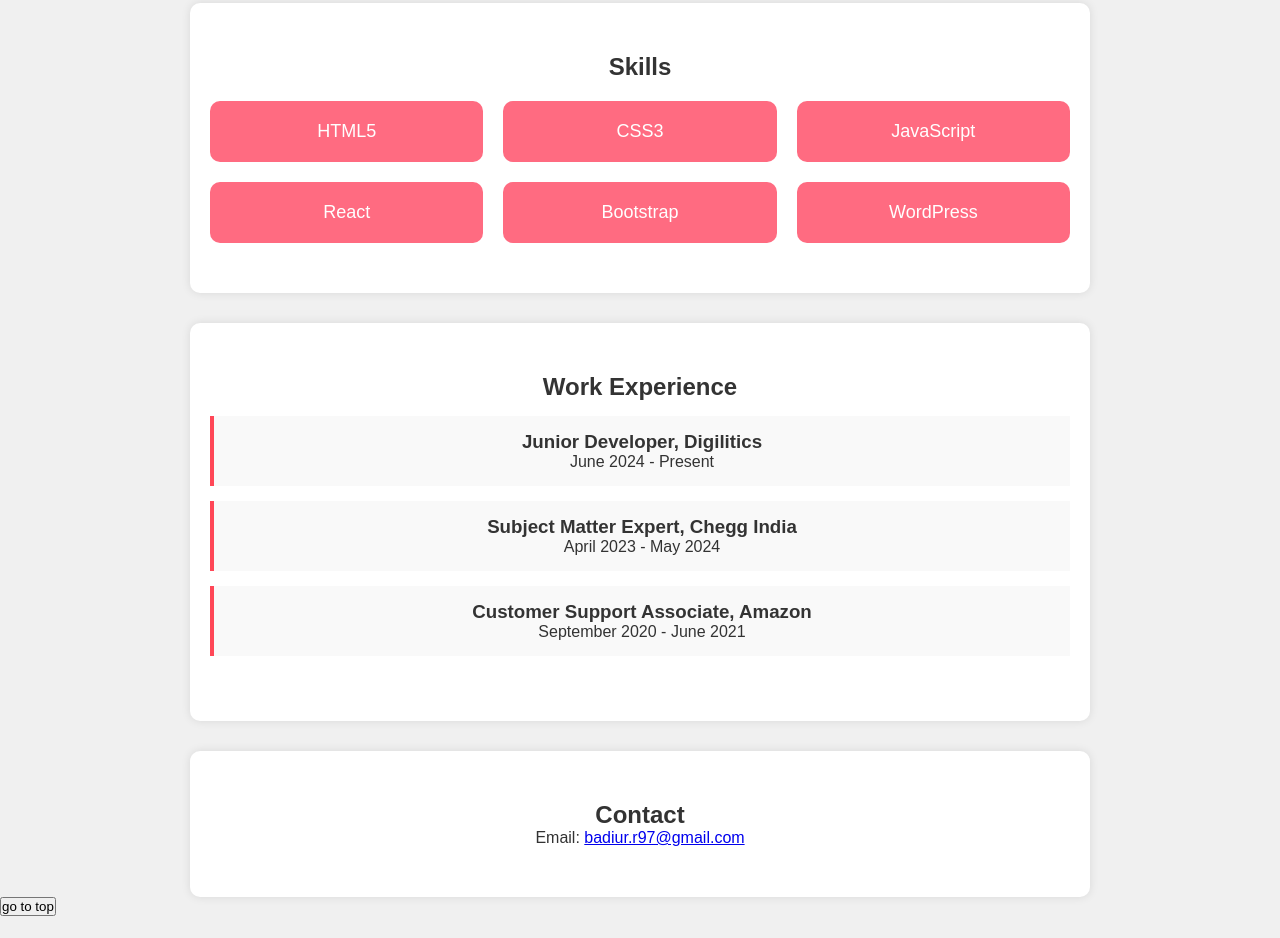
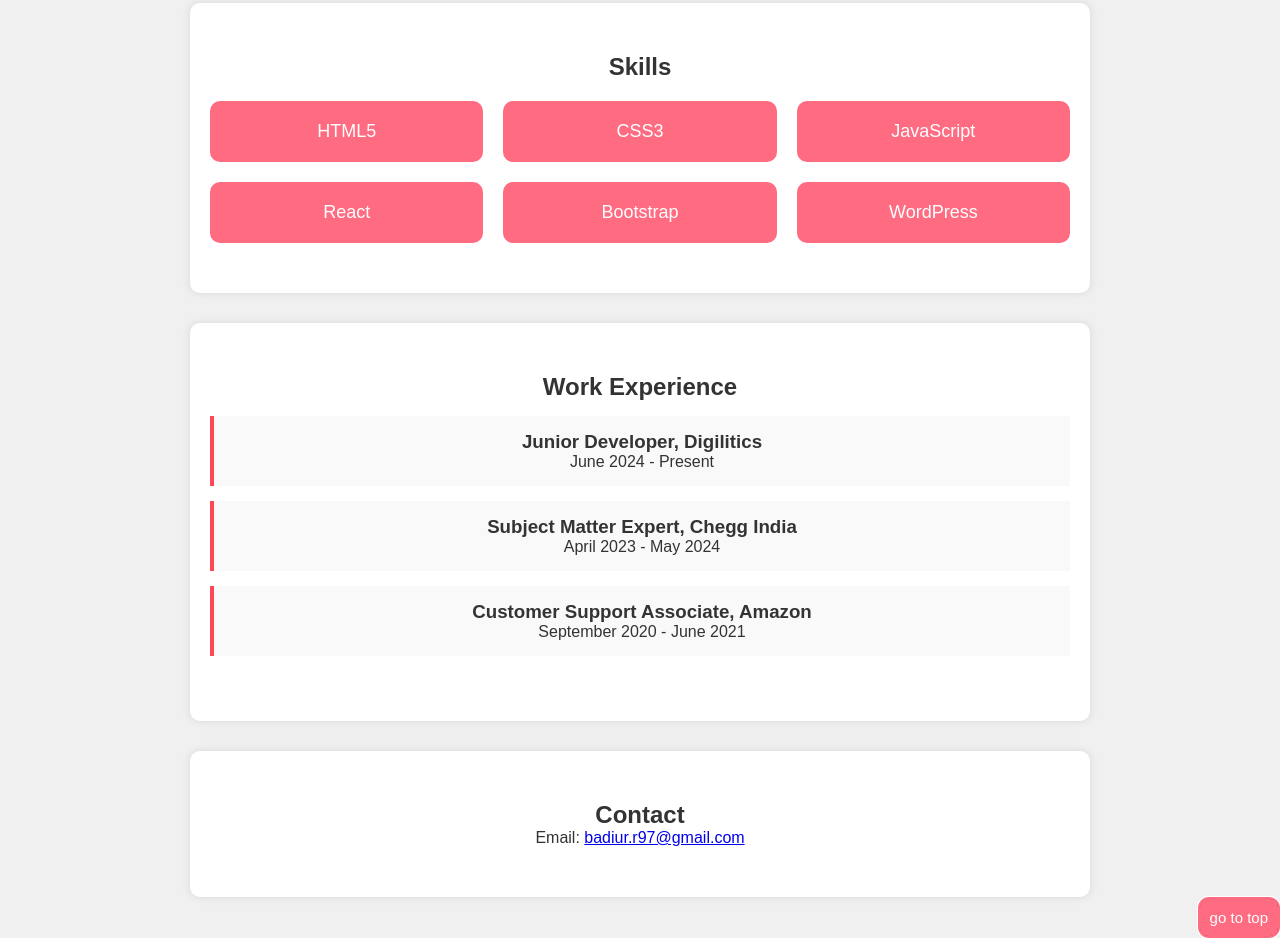
Before and after one commit to MohammedBadiurRahman/my-portfolio, a plain HTML site: page index.html in a window 1280 px wide. Shown: the part 1021-1959 px from the top of the page. Before the commit the page ends 1937 px from the top, so only its background shows below. Drawn offline with Linux system fonts and the light colour scheme.

Commit message:
Update style.css

```diff
--- a/style.css
+++ b/style.css
@@ -116,6 +116,20 @@ nav h1 {
     animation: fadeInUp 1s ease;
 }
 
+#go-to-top{
+    display: flex;
+    justify-content: end;
+}
+.go-to-top{
+    padding: 10px;
+    background-color: #ff6b81;
+    color: #fff;
+    border-radius: 10px;
+    font-size: 15px;
+    outline-color: #ff6b81;
+    outline-style: auto;
+}
+
 /* Animations */
 @keyframes fadeIn {
     from { opacity: 0; transform: translateY(-20px); }
```
